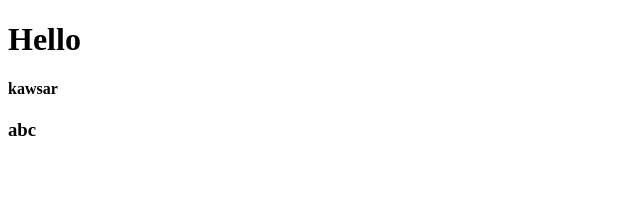
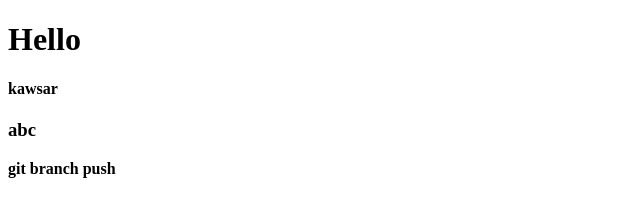
Before and after one commit to mkawsarali/my-repo1, a plain HTML site: page index.html in a window 1280 px wide. Shown: the whole page, without its empty margins (0-640 px from the left). Drawn offline with Linux system fonts and the light colour scheme.

Commit message:
branch add

```diff
--- a/index.html
+++ b/index.html
@@ -10,5 +10,6 @@
     <h1>Hello</h1>
     <h4>kawsar</h4>
     <h3>abc</h3>
+    <p><b>git branch push</b></p>
 </body>
 </html>
```
